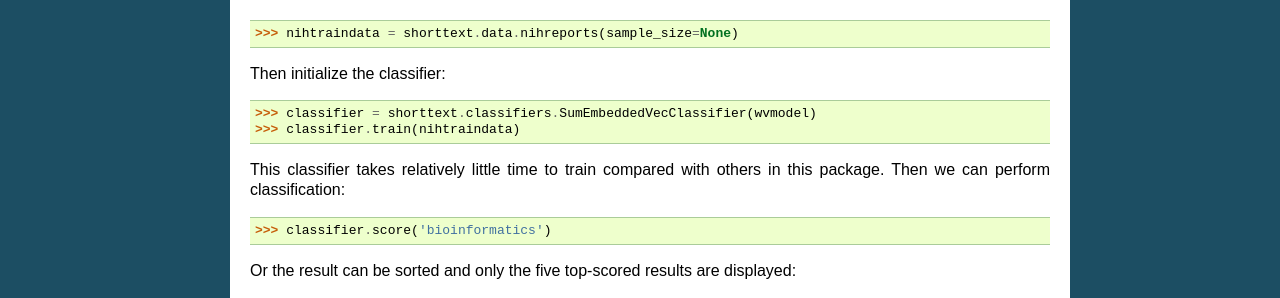
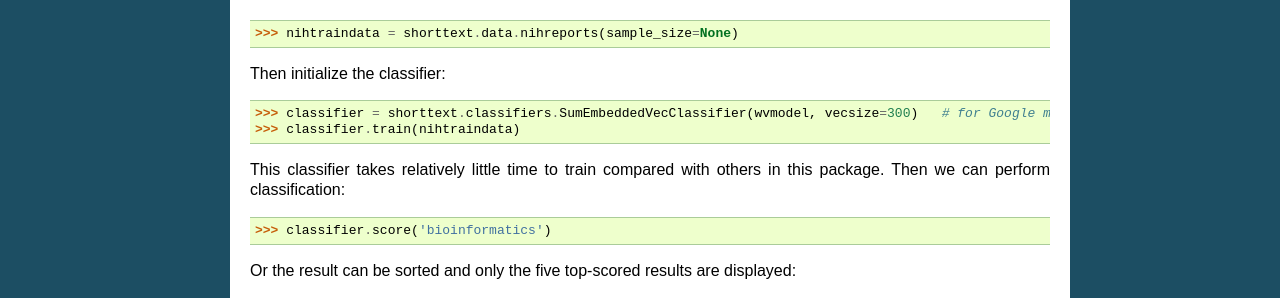
Before and after one commit to stephenhky/PyShortTextCategorization, a Sphinx documentation site: the page built from docs/tutorial_sumvec.rst, in a window 1280 px wide. Shown: the part 517-815 px from the top of the page. Built offline with Sphinx 7.4.7, drawn with Linux system fonts in a browser that asks for light colours.

Commit message:
updated tutorial

```diff
--- a/docs/tutorial_sumvec.rst
+++ b/docs/tutorial_sumvec.rst
@@ -32,7 +32,7 @@ Then we load a set of data:
 
 Then initialize the classifier:
 
->>> classifier = shorttext.classifiers.SumEmbeddedVecClassifier(wvmodel)
+>>> classifier = shorttext.classifiers.SumEmbeddedVecClassifier(wvmodel, vecsize=300)   # for Google model, the vector size is 300 (default: 100)
 >>> classifier.train(nihtraindata)
 
 This classifier takes relatively little time to train compared with others
```
